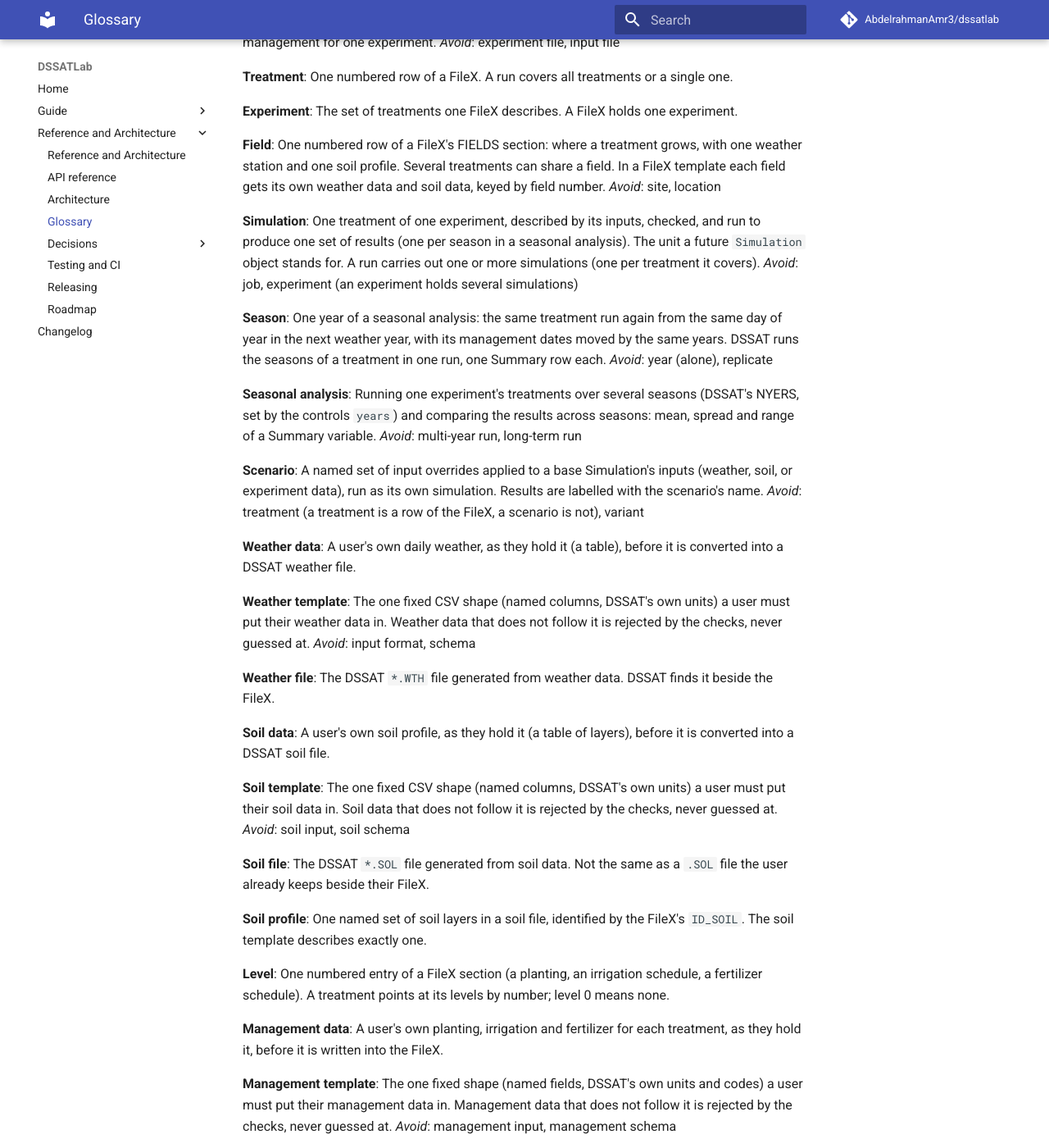
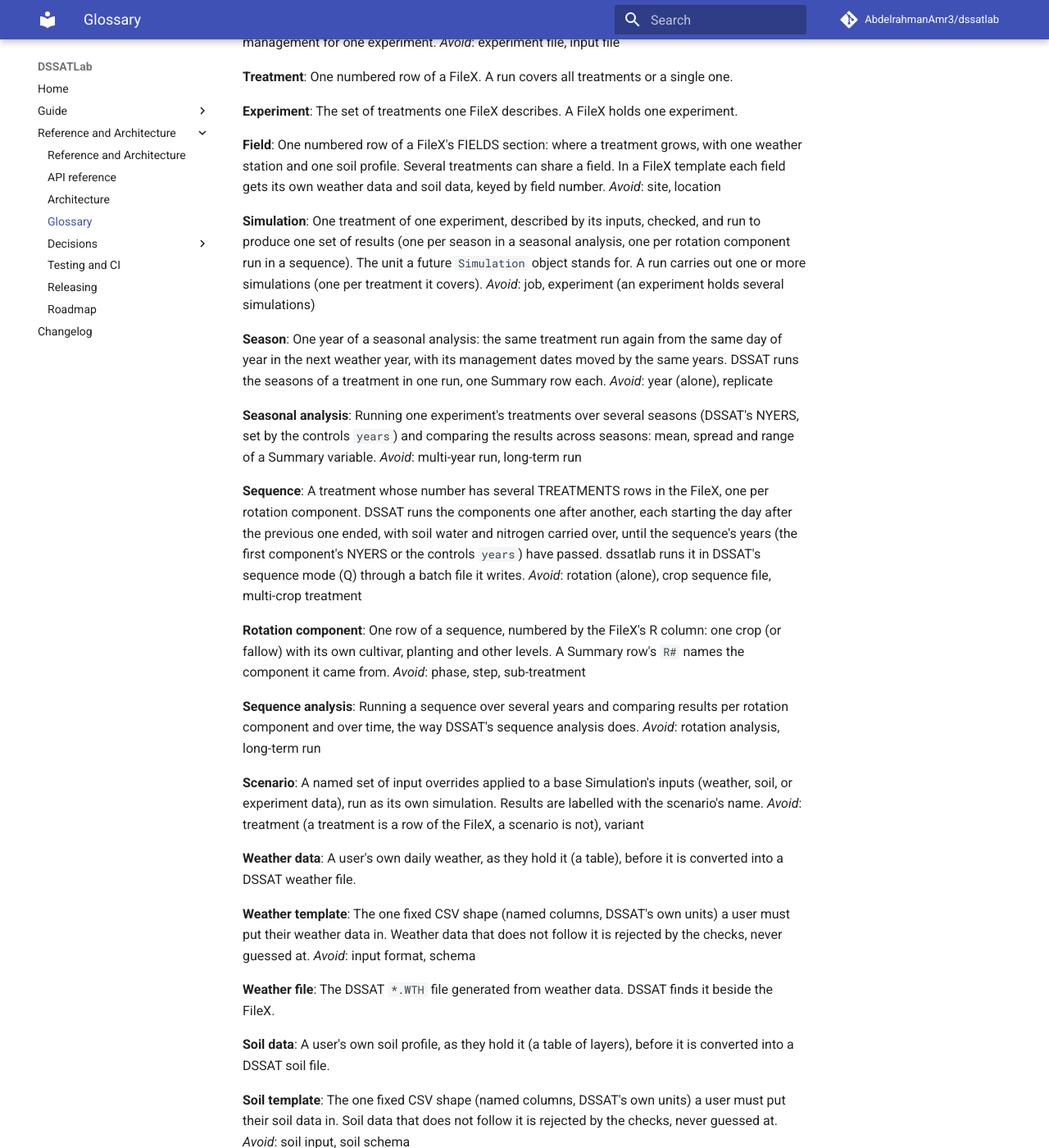
Before and after one commit to AbdelrahmanAmr3/dssatlab, an MkDocs documentation site: the page built from docs/reference/glossary.md, in a window 1280 px wide and 1400 px high, scrolled down 569 px. Shown: the whole window at 82% size. Built offline with MkDocs 1.6.1 and Material for MkDocs 9.7.7, drawn with Linux system fonts in a browser that asks for light colours; comment, search, counter and statistics services are not loaded; some of the changed text lies outside the part shown.

Commit message:
Sequence terms in CONTEXT and ADR 0013 (sequences in mode Q)
Plan phase of v0.13 (spec #134): CONTEXT gains Sequence, Rotation
component and Sequence analysis; ADR 0013 records running a sequence
FileX in DSSAT's sequence mode through a batch file dssatlab writes,
amending ADR 0012.

Co-Authored-By: Claude Opus 5.5 <noreply@anthropic.com>

```diff
--- a/CONTEXT.md
+++ b/CONTEXT.md
@@ -51,7 +51,8 @@ _Avoid_: site, location
 
 **Simulation**:
 One treatment of one experiment, described by its inputs, checked, and run to produce
-one set of results (one per season in a seasonal analysis). The unit a future `Simulation` object stands for. A run carries out
+one set of results (one per season in a seasonal analysis, one per rotation component run in a
+sequence). The unit a future `Simulation` object stands for. A run carries out
 one or more simulations (one per treatment it covers).
 _Avoid_: job, experiment (an experiment holds several simulations)
 
@@ -65,6 +66,24 @@ _Avoid_: year (alone), replicate
 Running one experiment's treatments over several seasons (DSSAT's NYERS, set by the controls
 `years`) and comparing the results across seasons: mean, spread and range of a Summary variable.
 _Avoid_: multi-year run, long-term run
+
+**Sequence**:
+A treatment whose number has several TREATMENTS rows in the FileX, one per rotation component.
+DSSAT runs the components one after another, each starting the day after the previous one ended,
+with soil water and nitrogen carried over, until the sequence's years (the first component's
+NYERS or the controls `years`) have passed. dssatlab runs it in DSSAT's sequence mode (Q) through
+a batch file it writes.
+_Avoid_: rotation (alone), crop sequence file, multi-crop treatment
+
+**Rotation component**:
+One row of a sequence, numbered by the FileX's R column: one crop (or fallow) with its own
+cultivar, planting and other levels. A Summary row's `R#` names the component it came from.
+_Avoid_: phase, step, sub-treatment
+
+**Sequence analysis**:
+Running a sequence over several years and comparing results per rotation component and over
+time, the way DSSAT's sequence analysis does.
+_Avoid_: rotation analysis, long-term run
 
 **Scenario**:
 A named set of input overrides applied to a base Simulation's inputs (weather, soil, or
@@ -201,8 +220,8 @@ soil water, plant nitrogen, and weather); every other one is only listed.
 _Avoid_: result file
 
 **Summary**:
-The parsed `Summary.OUT` of a run directory: one row per simulation and season, with DSSAT's own
-column names (`HWAM`, `ADAT`, ...).
+The parsed `Summary.OUT` of a run directory: one row per simulation and season (per rotation
+component run in a sequence), with DSSAT's own column names (`HWAM`, `ADAT`, `R#`, ...).
 
 **Plant growth**:
 The parsed `PlantGro.OUT` of a run directory: one row per simulation day, with DSSAT's own
```
Also changed, not shown: docs/adr/0013-sequences-run-in-mode-q-through-a-batch-file.md (added, +53 -0 lines).
